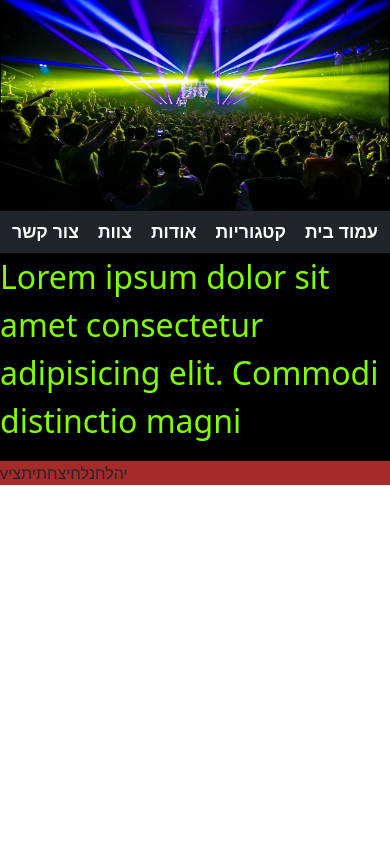
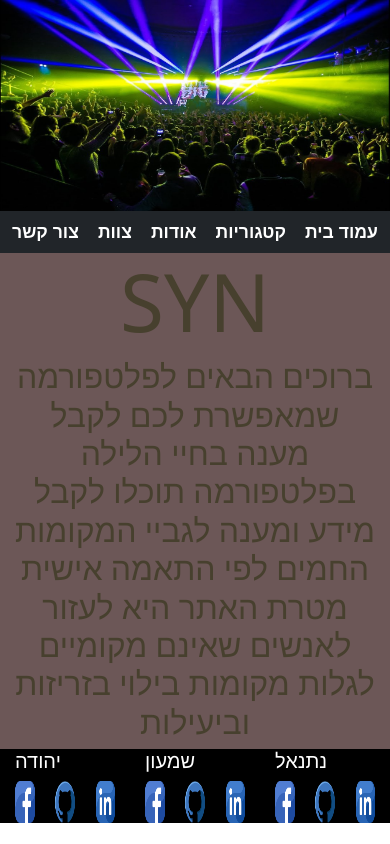
Before and after one commit to yehuda-sanay/syn, a plain HTML site: page index.html in a window 390 px wide. Drawn offline with nearby package versions, Linux system fonts and the light colour scheme.

Commit message:
27.04.22/4

```diff
--- a/css/style.css
+++ b/css/style.css
@@ -43,21 +43,63 @@
        font-weight: bold;
         text-decoration: none;
     }
+    .main{
+        grid-area: main;
+        display: flex;
+        background-color: rgb(108, 87, 87);
 
-    #div-main{
+    }
+    .headline{
+        display: flex;
+        font-size: 5em;
+        justify-content: center;
+        color: rgb(71, 64, 46);
+    }
+    .headline1{
+        display: flex;
+        font-size:2em;
+        justify-content: center;
+        color: rgb(71, 64, 46);
+        text-align: center;
+    }
+
+    /* #div-main{
         grid-area: main;
         background-color: rgb(0, 0, 0);
 
-    }
+    } */
     p{
         color: chartreuse;
         font-size: 2em;
     }
 
     #div-footer{
-    grid-area: footer;
-    background-color: brown;
-    margin-bottom: 0;
-    }
+        display: flex;
+        flex-direction: row;
+        grid-area: footer;
+        background-color: black;
+        justify-content: space-around;
+        align-items:center;
+        }
+        .ul-footer{
+            display: flex;
+            flex-direction: column;
+            justify-content:space-between;
+            width: 100px;
+        }
+        .name{
+            color: white;
+        }
+        .name-footer{
+            display: flex;
+            flex-direction: row;
+            justify-content: space-between;
+        }
 
+        .img-footer{
+            display: flex;
+            justify-content: space-around;
+            width: 5vw;
+            height: 5vh;
+        }
 }
--- a/index.html
+++ b/index.html
@@ -35,17 +35,52 @@
       <!-- header-page -->
 
       <!-- main-page -->
-      <div id="div-main">
+      <!-- <div id="div-main">
        <p> Lorem ipsum dolor sit amet consectetur adipisicing elit. Commodi
         distinctio magni
         </p>
-      </div>
+      </div> -->
+      <main class="main">
+        <div class="container column">
+          <!-- main content -->
+          <div>
+          <h1 class="headline align-content-center">SYN</h1>
+
+          <h2 class="headline1 align-content-center">
+            ברוכים הבאים לפלטפורמה שמאפשרת לכם לקבל מענה בחיי הלילה
+            בפלטפורמה תוכלו לקבל מידע ומענה לגביי המקומות החמים לפי התאמה אישית
+            מטרת האתר היא לעזור לאנשים שאינם מקומיים לגלות מקומות בילוי
+            בזריזות וביעילות</h2>
+        </div>
+        <!-- main content -->
+      </main>
       <!-- main-page -->
+      <div id="div-footer">
 
-      <!-- footer-page -->
-      <div id="div-footer">vיהלחנלחיצחתיתצי</div>
-      <!-- footer-page -->
+        <div class="ul-footer">
+            <h5 class="name">יהודה</h5>
+            <div class="name-footer">
+                <img class="img-footer" src="/img/facebook.png" alt="">
+                <img class="img-footer" src="/img/github.png" alt="">
+                <img class="img-footer" src="/img/linkedin.png" alt="">
+            </div>
+        </div>
+        <div class="ul-footer">
+            <h5 class="name">שמעון</h5>
+            <div class="name-footer">
+                <img class="img-footer" src="/img/facebook.png" alt="">
+                <img class="img-footer" src="/img/github.png" alt="">
+                <img class="img-footer" src="/img/linkedin.png" alt="">
+            </div>
+        </div>
+        <div class="ul-footer">
+            <h5 class="name">נתנאל</h5>
+            <div class="name-footer">
+                <img class="img-footer" src="/img/facebook.png" alt="">
+                <img class="img-footer" src="/img/github.png" alt="">
+                <img class="img-footer" src="/img/linkedin.png" alt="">
+            </div>
+        </div>
     </div>
-    <!-- </div> -->
   </body>
 </html>
```
